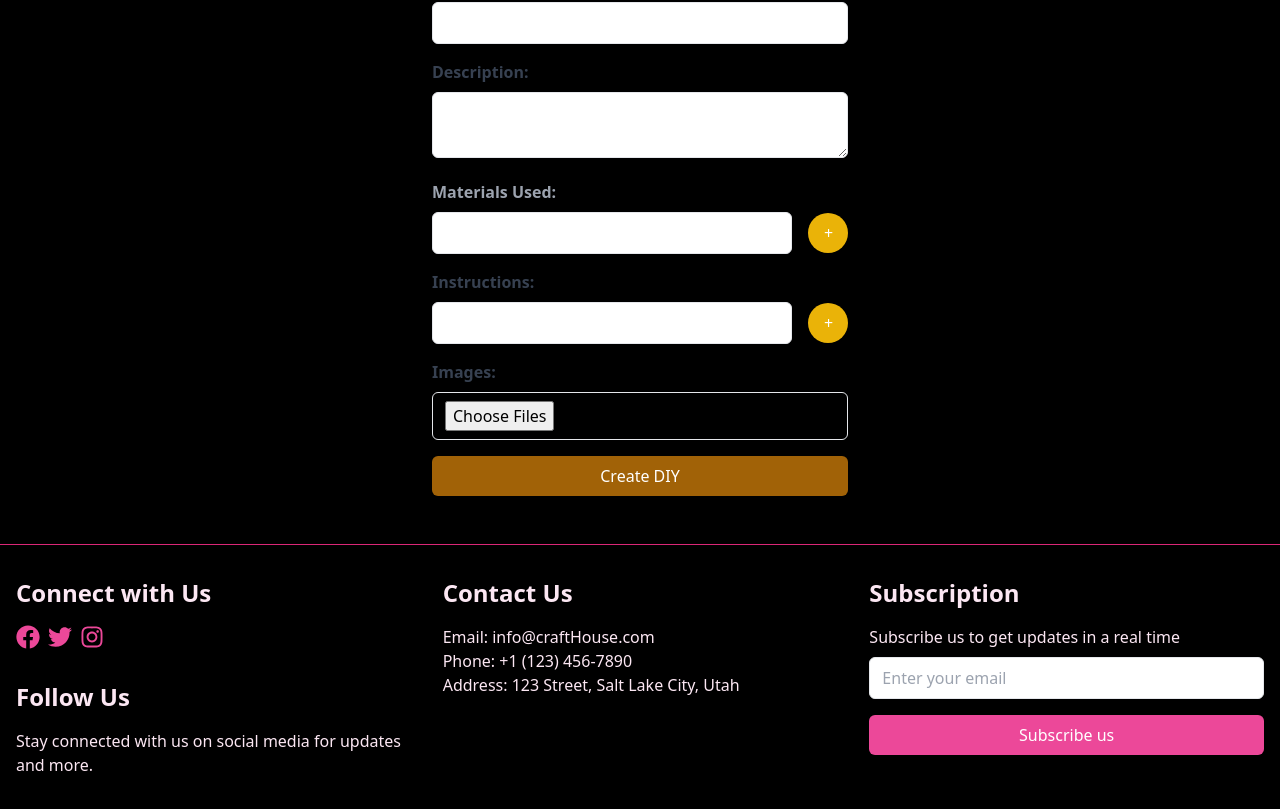
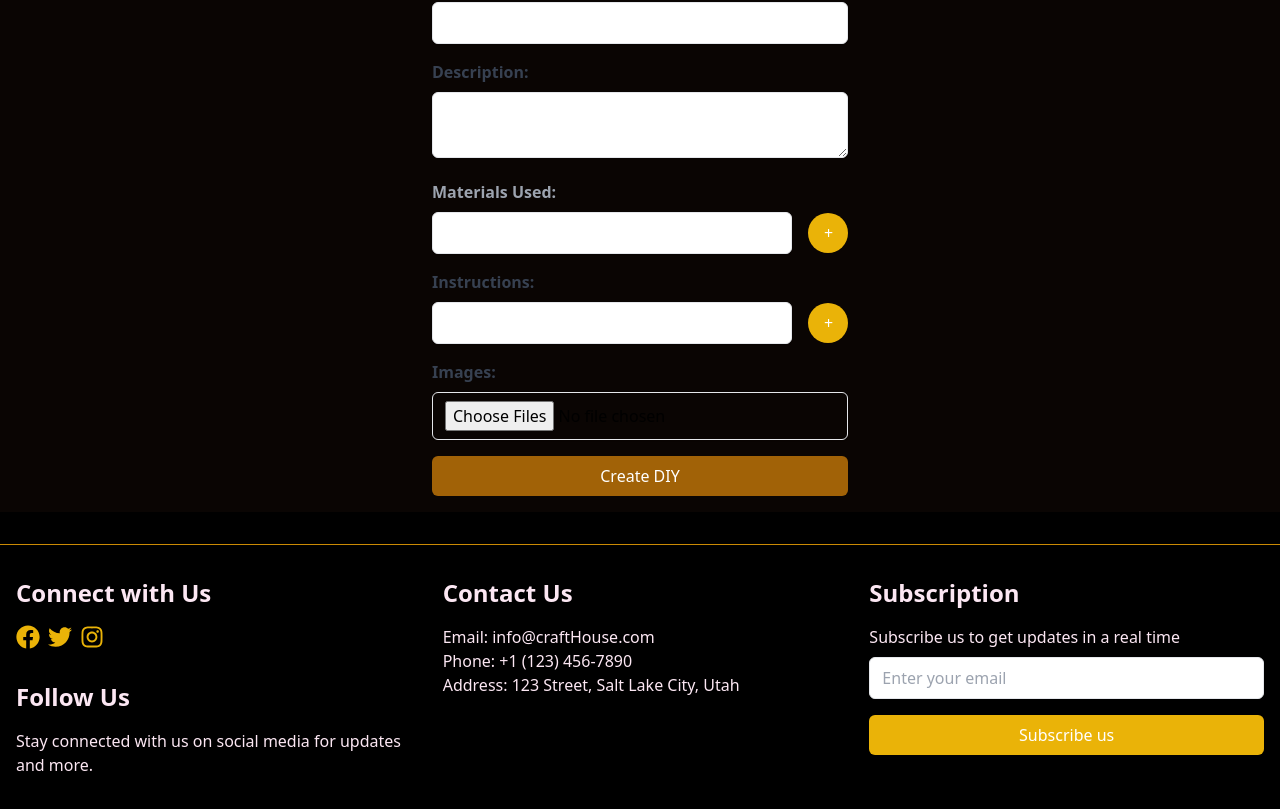
Before and after one commit to CHawsCoding/CraftHouse, a React (Create React App) app in the folder client/: page /Create in a window 1280 px wide. Shown: the part 217-1026 px from the top of the page. Built offline with nearby package versions, Linux system fonts and the light colour scheme.

Commit message:
primary color used for all componenets

```diff
--- a/client/src/App.js
+++ b/client/src/App.js
@@ -8,14 +8,12 @@ import Signup from './pages/Signup';
 import Profile from './pages/Profile';
 import Create from './pages/Create';
 import Explore from './pages/Explore';
-
 import Footer from './components/Footer';
 import SearchBar from './components/searchBar';
 import DIYDetail from './components/DIYDetail';
 
 import { ApolloProvider, ApolloClient, InMemoryCache, createHttpLink } from '@apollo/client';
 import { setContext } from '@apollo/client/link/context';
-
 
 const httpLink = createHttpLink({
   uri: '/graphql',
@@ -36,21 +34,25 @@ const client = new ApolloClient({
   cache: new InMemoryCache(),
 });
 
+// Define primary color for use in components
+const primaryColor = '#0A0503';
+
 function App() {
   return (
     <ApolloProvider client={client}>
       <Router>
-        <div className="bg-black w-full overflow-hidden text-pink-100">
+        <div style={{ backgroundColor: primaryColor }} className="w-full overflow-hidden text-pink-100">
           <Navbar />
           <SearchBar />
           <Routes>
-            <Route path="/" element={<Home />} />
-            <Route path="/login" element={<Login />} />
-            <Route path="/signup" element={<Signup />} />
-            <Route path="/profile" element={<Profile />} />
-            <Route path="/Create" element={ <Create /> } />
-            <Route path="/explore" element={<Explore />} />
-            <Route path="/diy/:id" element={<DIYDetail />} />
+            {/* Passing the primaryColor prop to components */}
+            <Route path="/" element={<Home primaryColor={primaryColor} />} />
+            <Route path="/login" element={<Login primaryColor={primaryColor} />} />
+            <Route path="/signup" element={<Signup primaryColor={primaryColor} />} />
+            <Route path="/profile" element={<Profile primaryColor={primaryColor} />} />
+            <Route path="/Create" element={<Create primaryColor={primaryColor} />} />
+            <Route path="/explore" element={<Explore primaryColor={primaryColor} />} />
+            <Route path="/diy/:id" element={<DIYDetail primaryColor={primaryColor} />} />
           </Routes>
           <Footer />
         </div>
--- a/client/src/components/Footer.js
+++ b/client/src/components/Footer.js
@@ -5,14 +5,14 @@ function Footer() {
   return (
     <footer className="bg-black text-pink-100">
       <div className="container mx-auto px-4 py-8">
-        <div className="flex flex-wrap -mx-4 justify-between border-t border-pink-600 pt-8">
+        <div className="flex flex-wrap -mx-4 justify-between border-t border-yellow-600 pt-8">
           <div className="w-full lg:w-1/3 px-4">
             <div className="mb-8">
               <h2 className="text-2xl font-bold mb-4">Connect with Us</h2>
               <div className="flex items-center">
-                <FaFacebook className="mr-2 text-pink-500 hover:text-pink-600" size={24} />
-                <FaTwitter className="mr-2 text-pink-500 hover:text-pink-600" size={24} />
-                <FaInstagram className="text-pink-500 hover:text-pink-600" size={24} />
+                <FaFacebook className="mr-2 text-yellow-500 hover:text-yellow-600" size={24} />
+                <FaTwitter className="mr-2 text-yellow-500 hover:text-yellow-600" size={24} />
+                <FaInstagram className="text-yellow-500 hover:text-yellow-600" size={24} />
               </div>
             </div>
             <div className="mb-8">
@@ -38,7 +38,7 @@ function Footer() {
                 className="w-full px-3 py-2 mt-2 border rounded-md shadow-sm focus:outline-none focus:border-blue-500"
               />
               <button
-                className="w-full mt-4 py-2 px-4 bg-pink-500 hover:bg-pink-600 text-white rounded-md focus:outline-none focus:ring focus:ring-blue-200"
+                className="w-full mt-4 py-2 px-4 bg-yellow-500 hover:bg-yellow-600 text-white rounded-md focus:outline-none "
               >
                 Subscribe us
               </button>
```
